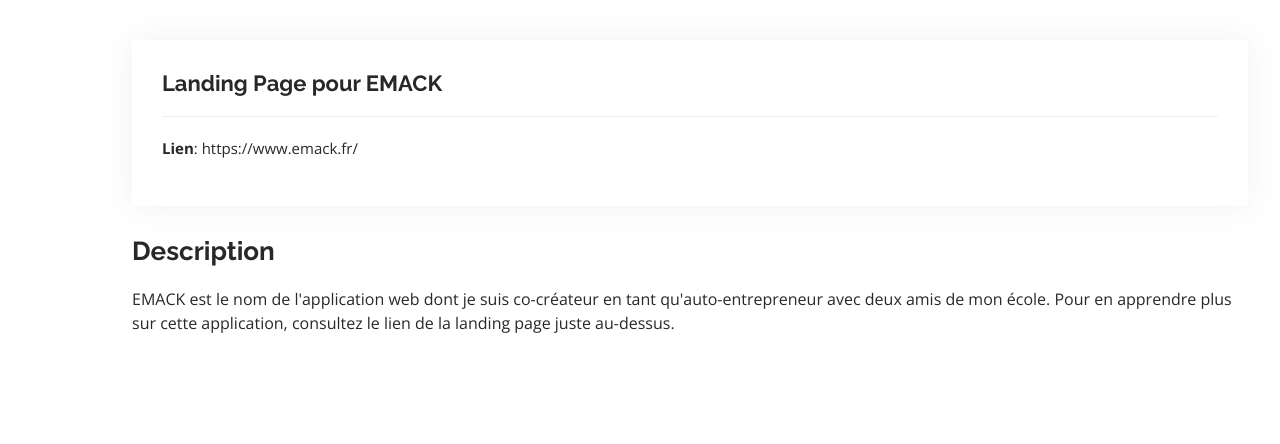
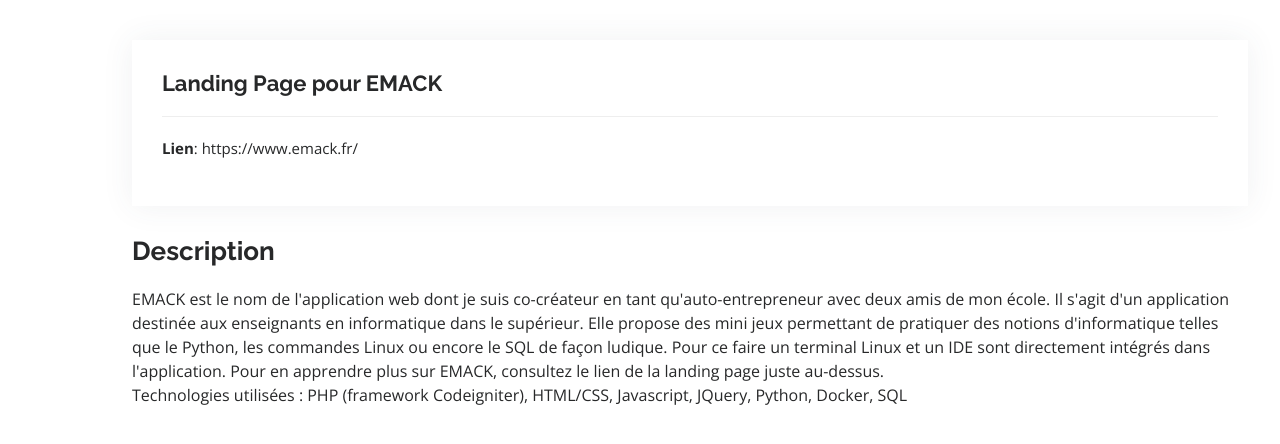
Before and after one commit to LeonBousquet/LeonBousquet.github.io, a plain HTML site: page detail-emack-landing.html in a window 1280 px wide. Drawn offline with nearby package versions, Linux system fonts and the light colour scheme.

Commit message:
Update detail-emack-landing.html

```diff
--- a/detail-emack-landing.html
+++ b/detail-emack-landing.html
@@ -43,8 +43,11 @@
             <div class="portfolio-description">
               <h2>Description</h2>
               <p>
-                EMACK est le nom de l'application web dont je suis co-créateur en tant qu'auto-entrepreneur avec deux amis de mon école. Pour en apprendre plus
-                sur cette application, consultez le lien de la landing page juste au-dessus.
+                EMACK est le nom de l'application web dont je suis co-créateur en tant qu'auto-entrepreneur avec deux amis de mon école. Il s'agit d'un application destinée aux
+                enseignants en informatique dans le supérieur. Elle propose des mini jeux permettant de pratiquer des notions d'informatique telles que le Python, les commandes
+                Linux ou encore le SQL de façon ludique. Pour ce faire un terminal Linux et un IDE sont directement intégrés dans l'application.
+                Pour en apprendre plus sur EMACK, consultez le lien de la landing page juste au-dessus. </br>
+                Technologies utilisées : PHP (framework Codeigniter), HTML/CSS, Javascript, JQuery, Python, Docker, SQL
               </p>
             </div>
           </div>
@@ -63,8 +66,6 @@
   <script src="assets/vendor/bootstrap/js/bootstrap.bundle.min.js"></script>
   <script src="assets/vendor/glightbox/js/glightbox.min.js"></script>
   <script src="assets/vendor/isotope-layout/isotope.pkgd.min.js"></script>
-  <script src="assets/vendor/php-email-form/validate.js"></script>
-  <script src="assets/vendor/purecounter/purecounter.js"></script>
   <script src="assets/vendor/swiper/swiper-bundle.min.js"></script>
   <script src="assets/vendor/typed.js/typed.min.js"></script>
   <script src="assets/vendor/waypoints/noframework.waypoints.js"></script>
```
